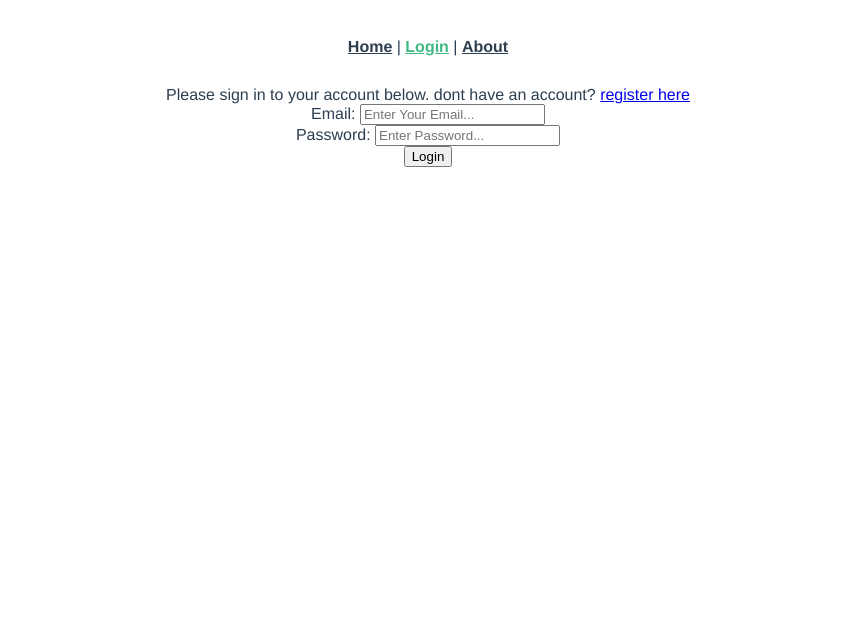
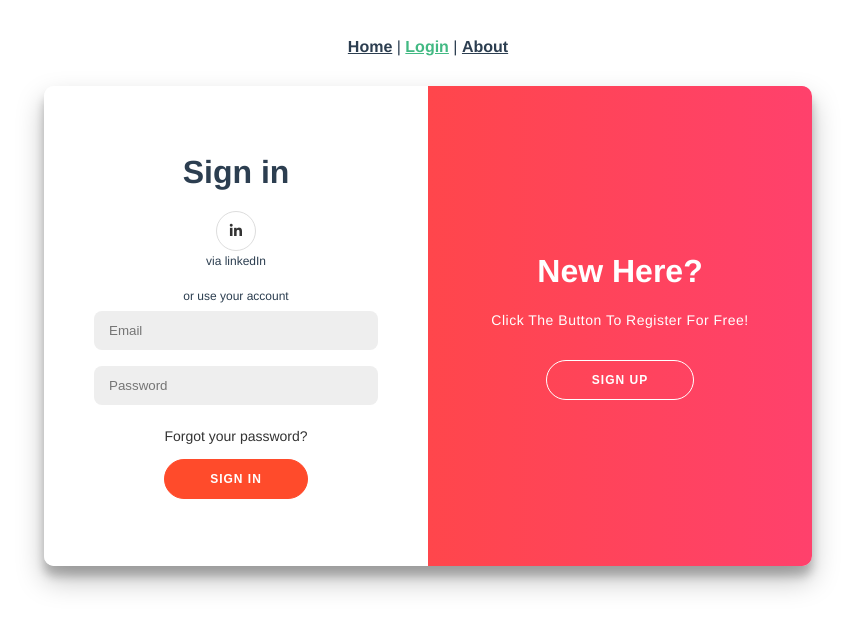
Before and after one commit to Moses2Mars/CV-Analysis-WebApp, a Vue app in the folder FrontEnd/: page /login in a window 1280 px wide. Shown: the top 630 px of the page, without its empty margins (212-1067 px from the left). Built offline with nearby package versions, Linux system fonts and the light colour scheme.

Commit message:
login page design

```diff
--- a/FrontEnd/src/views/Login.vue
+++ b/FrontEnd/src/views/Login.vue
@@ -1,18 +1,48 @@
 <template>
-  <div>
-    <span>Please sign in to your account below.</span>
-    dont have an account? <a href="/register"> register here</a>
-    <form>
-      <div class="email-section">
-        <label for="email"> Email: </label>
-          <input id="email" type="email" name="email" v-model="user.email" placeholder="Enter Your Email..." required>
+  <div class="container" id="container">
+    <link rel="stylesheet" href="https://use.fontawesome.com/releases/v5.0.8/css/all.css">
+    <div class="form-container sign-up-container">
+      <form action="#">
+        <h1>Create Account</h1>
+        <div class="social-container">
+          <a href="#" class="social"><i class="fab fa-linkedin-in"></i></a>
+        </div>
+        <span>or use your email for registration</span>
+        <input type="text" placeholder="Name" />
+        <input type="email" placeholder="Email" v-model="user.email" />
+        <input type="password" placeholder="Password" v-model="user.password" />
+        <button>Sign Up</button>
+      </form>
+    </div>
+    <div class="form-container sign-in-container">
+      <form action="#">
+        <h1>Sign in</h1>
+        <div class="social-container">
+          <a href="#" class="social"><i class="fab fa-linkedin-in"></i></a>
+          <br>
+          <span>via linkedIn </span>
+        </div>
+        <span>or use your account</span>
+        <input type="email" placeholder="Email" />
+        <input type="password" placeholder="Password" />
+        <a href="#">Forgot your password?</a>
+        <button @click="loginUser">Sign In</button>
+      </form>
+    </div>
+    <div class="overlay-container">
+      <div class="overlay">
+        <div class="overlay-panel overlay-left">
+          <h1>Welcome Back!</h1>
+          <p>To keep connected with us please login with your personal info</p>
+          <button class="ghost" id="signIn">Sign In</button>
+        </div>
+        <div class="overlay-panel overlay-right">
+          <h1>New Here?</h1>
+          <p>Click The Button To Register For Free!</p>
+          <button class="ghost" id="signUp" @click="$router.push('/register')">Sign Up</button>
+        </div>
       </div>
-      <div class="password-section">
-        <label for="password"> Password: </label>
-          <input id="password"  type="password" name="password" v-model="user.password" placeholder="Enter Password..." required>
-      </div>
-      <button @click="Login" class="login-button">Login</button>
-    </form>
+    </div>
   </div>
 </template>
 
@@ -21,18 +51,296 @@
   data() {
     return {
       user: {
-        email: '',
-        password: '',
+        email: "",
+        password: "",
+      },
+    };
+  },
+  methods: {
+    loginUser() {
+      console.log("hi");
+      //send information to backend and get response,
+      //if response code is 200, it means user credentials match with the backend
+      //push them to home
+      this.$router.push('/register')
+
+      //if response is not 200, then reset input fields
+
+    },
+    resetInputFields(){
+      this.user = {
+        email: "",
+        password: "",
       }
     }
   },
-  methods: {
-    Login(){
-      console.log('hi')
-      //login the user
-    }
-  }
 };
 </script>
 
-<style></style>
+<style scoped>
+@import url("https://fonts.googleapis.com/css?family=Montserrat:400,800");
+
+* {
+  box-sizing: border-box;
+}
+
+body {
+  background: #f6f5f7;
+  display: flex;
+  justify-content: center;
+  align-items: center;
+  flex-direction: column;
+  font-family: "Montserrat", sans-serif;
+  height: 100vh;
+  margin: -20px 0 50px;
+}
+
+h1 {
+  font-weight: bold;
+  margin: 0;
+}
+
+h2 {
+  text-align: center;
+}
+
+p {
+  font-size: 14px;
+  font-weight: 100;
+  line-height: 20px;
+  letter-spacing: 0.5px;
+  margin: 20px 0 30px;
+}
+
+span {
+  font-size: 12px;
+}
+
+a {
+  color: #333;
+  font-size: 14px;
+  text-decoration: none;
+  margin: 15px 0;
+}
+
+button {
+
+  cursor: pointer;
+  border-radius: 20px;
+  border: 1px solid #ff4b2b;
+  background-color: #ff4b2b;
+  color: #ffffff;
+  font-size: 12px;
+  font-weight: bold;
+  padding: 12px 45px;
+  letter-spacing: 1px;
+  text-transform: uppercase;
+  transition: transform 80ms ease-in;
+}
+
+button:hover{
+  transition: 0.3s;
+  background-color: #df4125;
+}
+button.ghost:hover{
+  transition: 0.3s;
+  background-color: #e64327;
+}
+
+button:active {
+  transform: scale(0.95);
+}
+
+button:focus {
+  outline: none;
+}
+
+button.ghost {
+  background-color: transparent;
+  border-color: #ffffff;
+}
+
+form {
+  background-color: #ffffff;
+  display: flex;
+  align-items: center;
+  justify-content: center;
+  flex-direction: column;
+  padding: 0 50px;
+  height: 100%;
+  text-align: center;
+}
+
+input {
+  border-radius: 8px;
+  background-color: #eee;
+  border: none;
+  padding: 12px 15px;
+  margin: 8px 0;
+  width: 100%;
+}
+
+.container {
+  margin: auto;
+  background-color: #fff;
+  border-radius: 10px;
+  box-shadow: 0 14px 28px rgba(0, 0, 0, 0.25), 0 10px 10px rgba(0, 0, 0, 0.22);
+  position: relative;
+  overflow: hidden;
+  width: 768px;
+  max-width: 100%;
+  min-height: 480px;
+}
+
+.form-container {
+  position: absolute;
+  top: 0;
+  height: 100%;
+  transition: all 0.6s ease-in-out;
+}
+
+.sign-in-container {
+  left: 0;
+  width: 50%;
+  z-index: 2;
+}
+
+.container.right-panel-active .sign-in-container {
+  transform: translateX(100%);
+}
+
+.sign-up-container {
+  left: 0;
+  width: 50%;
+  opacity: 0;
+  z-index: 1;
+}
+
+.container.right-panel-active .sign-up-container {
+  transform: translateX(100%);
+  opacity: 1;
+  z-index: 5;
+  animation: show 0.6s;
+}
+
+@keyframes show {
+  0%,
+  49.99% {
+    opacity: 0;
+    z-index: 1;
+  }
+
+  50%,
+  100% {
+    opacity: 1;
+    z-index: 5;
+  }
+}
+
+.overlay-container {
+  position: absolute;
+  top: 0;
+  left: 50%;
+  width: 50%;
+  height: 100%;
+  overflow: hidden;
+  transition: transform 0.6s ease-in-out;
+  z-index: 100;
+}
+
+.container.right-panel-active .overlay-container {
+  transform: translateX(-100%);
+}
+
+.overlay {
+  background: #ff416c;
+  background: -webkit-linear-gradient(to right, #ff4b2b, #ff416c);
+  background: linear-gradient(to right, #ff4b2b, #ff416c);
+  background-repeat: no-repeat;
+  background-size: cover;
+  background-position: 0 0;
+  color: #ffffff;
+  position: relative;
+  left: -100%;
+  height: 100%;
+  width: 200%;
+  transform: translateX(0);
+  transition: transform 0.6s ease-in-out;
+}
+
+.container.right-panel-active .overlay {
+  transform: translateX(50%);
+}
+
+.overlay-panel {
+  position: absolute;
+  display: flex;
+  align-items: center;
+  justify-content: center;
+  flex-direction: column;
+  padding: 0 40px;
+  text-align: center;
+  top: 0;
+  height: 100%;
+  width: 50%;
+  transform: translateX(0);
+  transition: transform 0.6s ease-in-out;
+}
+
+.overlay-left {
+  transform: translateX(-20%);
+}
+
+.container.right-panel-active .overlay-left {
+  transform: translateX(0);
+}
+
+.overlay-right {
+  right: 0;
+  transform: translateX(0);
+}
+
+.container.right-panel-active .overlay-right {
+  transform: translateX(20%);
+}
+
+.social-container {
+  margin: 20px 0;
+}
+
+.social-container a {
+  border: 1px solid #dddddd;
+  border-radius: 50%;
+  display: inline-flex;
+  justify-content: center;
+  align-items: center;
+  margin: 0 5px;
+  height: 40px;
+  width: 40px;
+}
+
+footer {
+  background-color: #222;
+  color: #fff;
+  font-size: 14px;
+  bottom: 0;
+  position: fixed;
+  left: 0;
+  right: 0;
+  text-align: center;
+  z-index: 999;
+}
+
+footer p {
+  margin: 10px 0;
+}
+
+footer i {
+  color: red;
+}
+
+footer a {
+  color: #3c97bf;
+  text-decoration: none;
+}
+</style>
```
